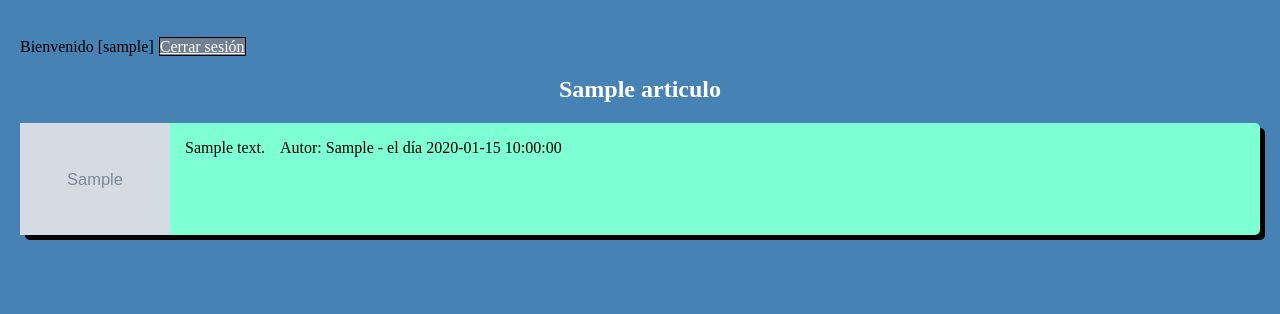
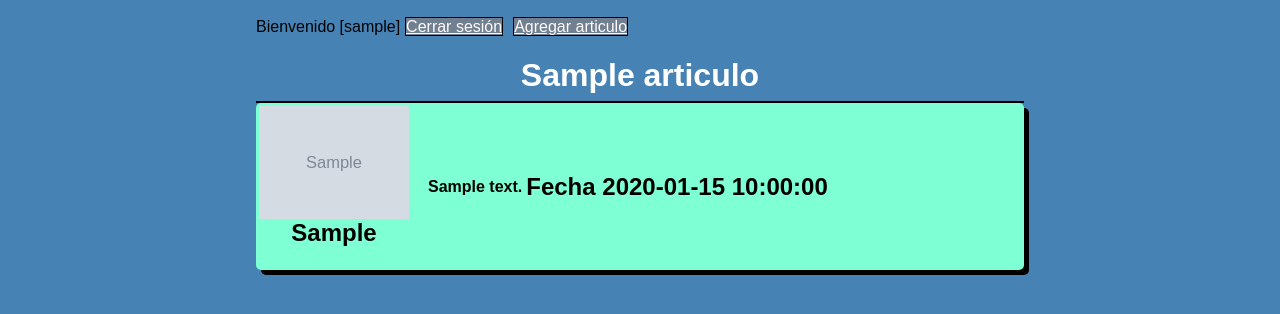
Before and after one commit to MarcosDAW/MarcosDAW, a PHP site: page / in a window 1280 px wide. Shown: the top 314 px of the page. Run offline with PHP 8.4, Linux system fonts and the light colour scheme; the visitor is signed in with stand-in values (Sample User, id 1); tables that the repository leaves empty or names only in its code hold one stand-in row (values such as "Sample post"); grey boxes marked "Sample" are stand-in pictures; lists and menus that the app fills with data are empty.

Commit message:
agregar articulos

```diff
--- a/blog/form.php
+++ b/blog/form.php
@@ -1,5 +1,6 @@
 <!DOCTYPE html>
 <html lang="en">
+    <link rel="stylesheet" href="styles.css">
 <head>
     <meta charset="UTF-8">
     <link rel="stylesheet" href="estilos.css">
@@ -9,12 +10,15 @@
 </head>
 <body>
     <?php
-    echo "<form action='index.php?editar=".$_GET['editar']."' method='POST'>";
+    echo "<div>"."<h1>Editar Articulo</h1>"."<form action='index.php?editar=".$_GET['editar']."' method='POST'>";
     echo '<input type="text" name="titulo" placeholder="Nuevo Titulo">';
     echo '<input type="text" name="texto" placeholder="Nuevo Texto">';
     echo '<input type="submit">';
     echo "</form>";
+    echo "</div>";
+    echo "<br>";
     echo '<a href="index.php">Volver al Blog</a>';
     ?>
+
 </body>
 </html>
--- a/blog/index.php
+++ b/blog/index.php
@@ -12,7 +12,7 @@
         $_SESSION['loged']=false;
     }
 //------------Conectar BBDD-----------------
-    $mysql = mysqli_connect("localhost", "root", "", "blog1");
+    $mysql = mysqli_connect("localhost", "root", "", "blog");
     if($mysql->connect_error){
         echo "Fallo al conectar a MySQL";
     }
@@ -31,11 +31,12 @@
                    $_SESSION['id'] = $row['id'];
                }else $error = "Error en la contraseña";
            }else $error="El usuario no existe";
+           //echo <a href="crearArticulo.php">
        }
     }
 // borramos articulo
     if( $_SESSION['loged'] && isset($_GET['eliminar']) ){
-        $sql = ("DELETE FROM articulos WHERE id_articulos='".$_GET['eliminar']."'");
+        $sql = ("DELETE FROM articulos WHERE id_articulo ='".$_GET['eliminar']."'");
         $result = mysqli_query($mysql,$sql);
     }
 //------------------------------EDITAR------------------------------------------------------
@@ -44,7 +45,7 @@
         $titulo = $_POST['titulo'];
         $texto = $_POST['texto'];
         $sql = ("UPDATE articulos SET titulo ='".$titulo."' ,
-         texto = '".$texto."' WHERE id_articulos = '".$_GET['editar']."'");
+         texto = '".$texto."' WHERE id_articulo = '".$_GET['editar']."'");
         if($result = mysqli_query($mysql,$sql)){
             ?>
             <script>
@@ -59,17 +60,43 @@
             <?php
         }
     }
+//-------------------------BOTON AGREGAR ARTICULO--------------------------------------------
+
+
+    if( $_SESSION['loged'] && isset($_GET['agregar']) ){
+        $titulo1 = $_POST['titulo'];
+        $texto1 = $_POST['texto'];
+        $sql = ("INSERT INTO articulos (titulo,texto,autor,imagen) VALUES(
+            '".$titulo1."',
+            '".$texto1."',
+            '".$_SESSION['usuario']."',
+            'imagen".$_SESSION['id'].".png'
+            )");
+        if($result = mysqli_query($mysql,$sql)){
+            ?>
+            <script>
+                alert("AGREGADO CORRECTAMENTE");
+            </script>
+            <?php
+        }else{
+            ?>
+            <script>
+                alert("NO SE HA AGREGADO");
+            </script>
+            <?php
+        }
+    }
 
 //------------------------------------------------------------------------------------------
     // cargamos articulos
-    if ( $result = $mysql->query("SELECT * FROM articulos") )
+    if ( $result = $mysql->query("SELECT * FROM articulos ORDER BY fecha DESC") )
     while($row=$result->fetch_assoc()){
         $articles[] = $row;
     }
 ?>
 <head>
     <meta charset="UTF-8">
-    <link rel="stylesheet" href="estilos.css">
+    <link rel="stylesheet" href="styles.css">
     <meta http-equiv="X-UA-Compatible" content="IE=edge">
     <meta name="viewport" content="width=device-width, initial-scale=1.0">
     <title>Blog-actualizado</title>
@@ -80,6 +107,7 @@
         echo " <br>";
         echo "Bienvenido  [".$_SESSION['usuario']."]";
         echo "<a href='index.php?logout'>Cerrar sesión</a>";
+        echo "<a href='crearArticulo.php?agregar=".$_SESSION['usuario']."'>Agregar articulo</a>";
     }else{
     ?>
         <h3>Inicio Sesión</h3>
@@ -98,19 +126,27 @@
     if(count($articles)){
 
         foreach($articles as $article){
-            echo "<h2>".$article['titulo']."</h2>";
-            echo "<div>";
-            echo "<img src='".$article['imagen']."' width=150px />";
-            echo "<p>".$article['texto']."</p>";
-            echo "<p>Autor: ".$article['autor']." - el día ".$article['fecha'];
+            echo "<h1>".$article['titulo']."</h1>";
+            echo "<table>"."
+                <tr>"."
+                <div>"."
+                <th>
+                    <img src='".$article['imagen']."' width=150px />
+                    <h2>".$article['autor']."</h2>
+                </th>"."
+                <th><p>".$article['texto']."</p></th>"."
+                <th><h2>Fecha   ".$article['fecha']."</h2></th>"."
+                </div>"."
+                </tr>";
             if($_SESSION['loged'] && $_SESSION['usuario'] == $article['autor']){
                 //----------------------------BOTON_EDITAR y BORRAR---------------------------//
-                echo "<a href='index.php?eliminar'>ELIMINAR</a> ";
-                echo "<br>";
-                echo "<a href='form.php?editar=".$article['id_articulos']."'>EDITAR</a> ";
+                echo "<tr>"."
+                    <th></th>"."
+                    <th><a href='index.php?eliminar=".$article['id_articulo']."'>ELIMINAR</a></th>"."
+                    <th><a href='form.php?editar=".$article['id_articulo']."'>EDITAR</a></th>"."
+                </tr>";
             }
-            echo "</p>";
-            echo "</div>";
+            echo "</table>";
         }
     }
     /*
--- a/blog/estilos.css
+++ b/blog/styles.css
@@ -3,15 +3,21 @@ body{
     align-items: center;
     padding: 20px;
     margin: auto;
+    font-family: Arial, Helvetica, sans-serif;
+    padding: 0 20% 0 20%;
 }
-div{
+table{
     background-color: aquamarine;
     display: flex;
     border-radius:5px 5px 5px 5px; box-shadow: 5px 5px;
 }
-h2{
+div{
+    border: 1px solid black;
+}
+h1{
     color: white;
     text-align: center;
+    margin-bottom: 7px;
 }
 img{
 
@@ -28,3 +34,6 @@ p{
     align-items: auto;
     padding-left:15px;
 }
+.art input{
+    margin: auto;
+}
```
Also changed, not shown: blog/crearArticulo.php (added, +22 -0 lines).
